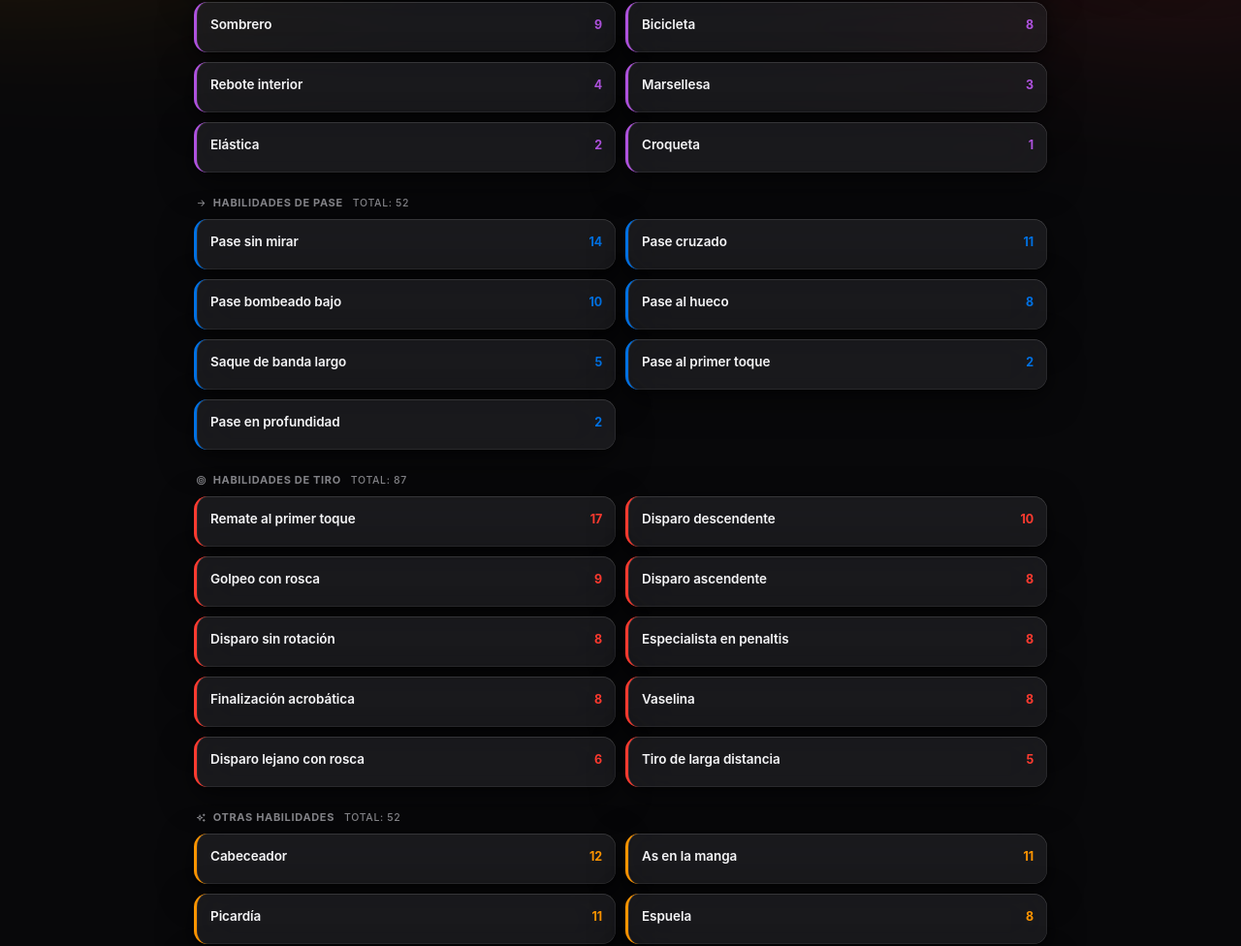
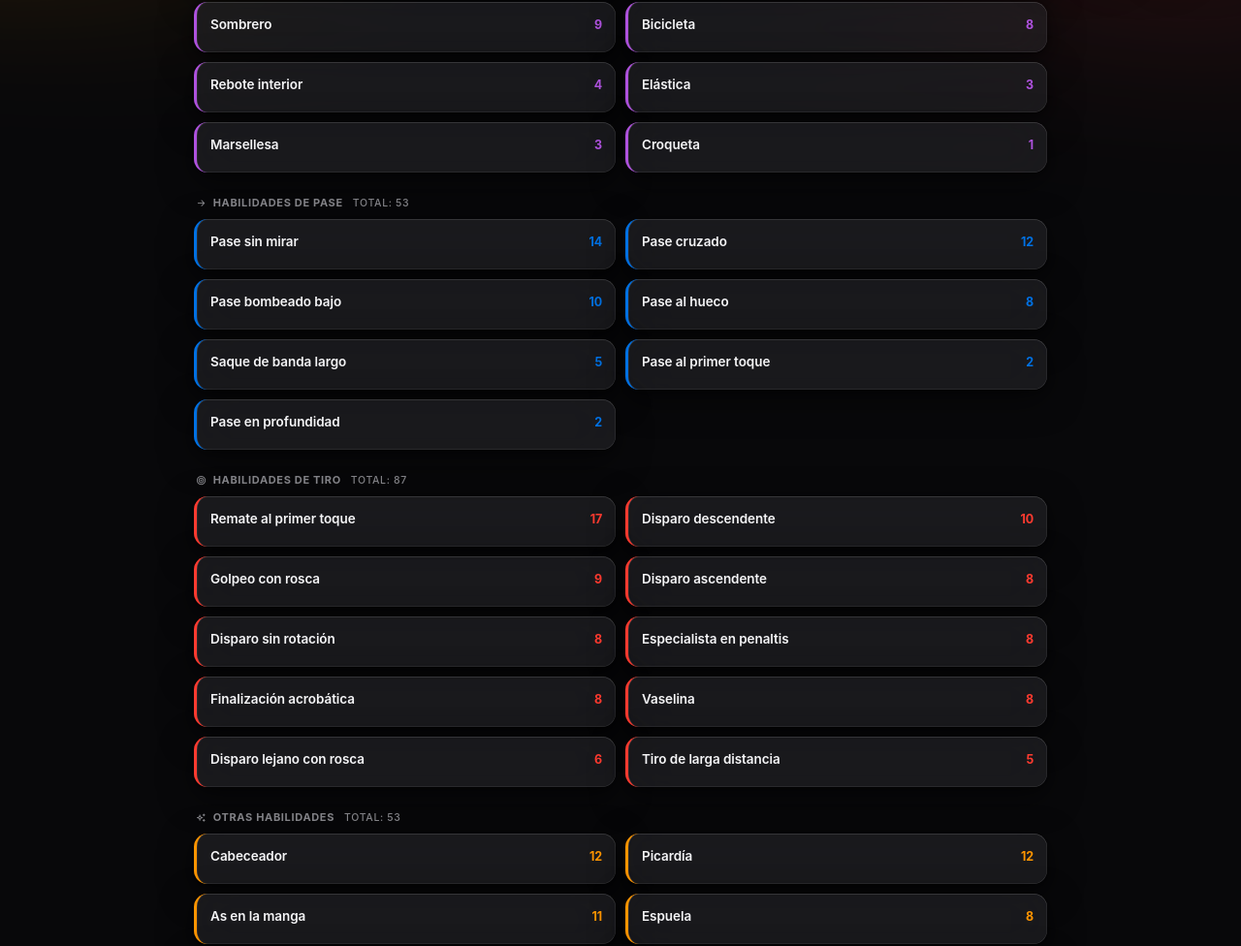
Before and after one commit to thinkii/eFootball, a plain HTML site: page index.html in a window 1280 px wide. Shown: the part 858-1834 px from the top of the page at 97% size. Drawn offline with nearby package versions, Linux system fonts and the light colour scheme.

Commit message:
Update index.html

```diff
--- a/index.html
+++ b/index.html
@@ -691,11 +691,11 @@ const scores = {
   "Cabeceador":12,"Capitanía":7,"Control con la suela":11,"Croqueta":1,
   "Delantero atrasado":3,"Despeje acrobático":9,"Disparo ascendente":8,
   "Disparo descendente":10,"Disparo sin rotación":8,"Disparo lejano con rosca":6,
-  "Elástica":2,"Entrada deslizante":12,"Especialista en penaltis":8,
+  "Elástica":3,"Entrada deslizante":12,"Especialista en penaltis":8,
   "Espíritu de lucha":3,"Espuela":8,"Finalización acrobática":8,
   "Golpeo con rosca":9,"Interceptador":16,"Marcaje":10,"Marsellesa":3,
   "Pase al primer toque":2,"Pase en profundidad":2,"Pase al hueco":8,
-  "Pase cruzado":11,"Picardía":11,"Pase sin mirar":14,"Pase bombeado bajo":10,
+  "Pase cruzado":12,"Picardía":12,"Pase sin mirar":14,"Pase bombeado bajo":10,
   "Rabona":10,"Rebote interior":4,"Recorte con giro":11,"Remate al primer toque":17,
   "Saque de banda largo":5,"Superioridad aérea":21,"Sombrero":9,
   "Tiro de larga distancia":5,"Vaselina":8
```
